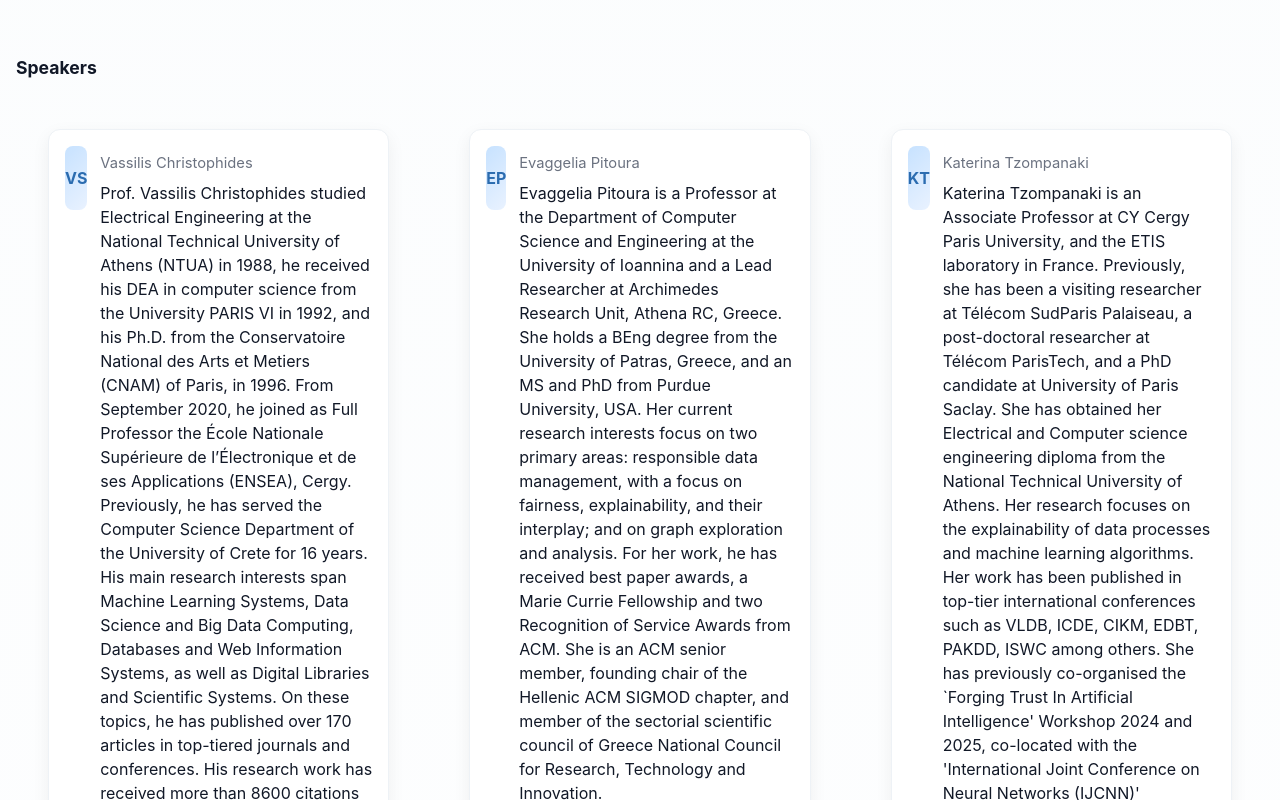
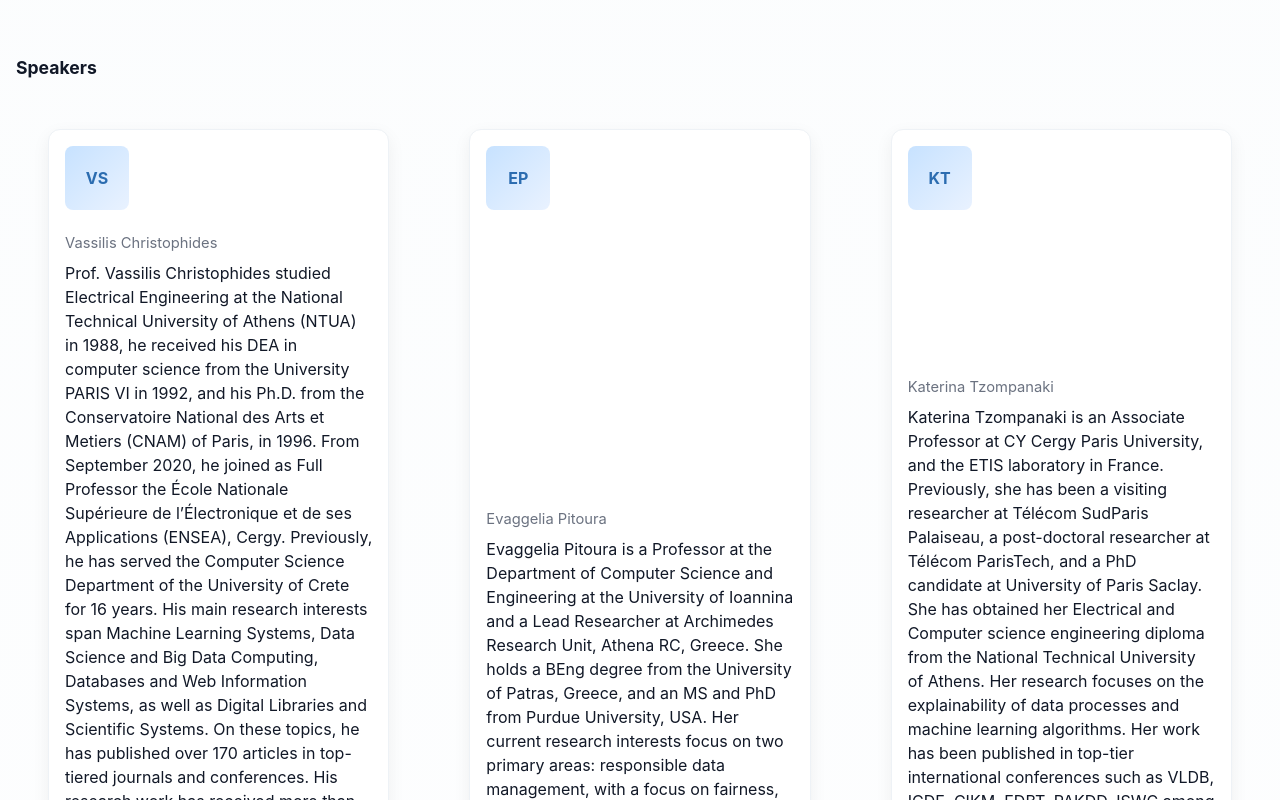
Before and after one commit to XAIETIS/xaietis.github.io, a plain HTML site: page index.html in a window 1280 px wide. Shown: the part 3180-3980 px from the top of the page. Drawn offline with Linux system fonts and the light colour scheme.

Commit message:
Update style.css

```diff
--- a/style.css
+++ b/style.css
@@ -40,7 +40,9 @@
 
   /* Speakers */
   .speakers{grid-template-columns:repeat(auto-fit,minmax(220px,1fr))}
-  .speaker{display:flex;gap:.8rem;align-items:flex-start}
+  .speaker{display: grid;
+  grid-template-columns: repeat(auto-fit, minmax(250px, 1fr));
+  gap: 1rem;}
   .avatar{width:64px;height:64px;border-radius:8px;background:linear-gradient(135deg,#c7e2ff,#e9f2ff);display:grid;place-items:center;font-weight:700;color:var(--accent)}
   .speaker h3{margin:.1rem 0 .25rem;font-size:1rem}
   .speaker p{margin:0;color:var(--muted);font-size:.92rem}
```
